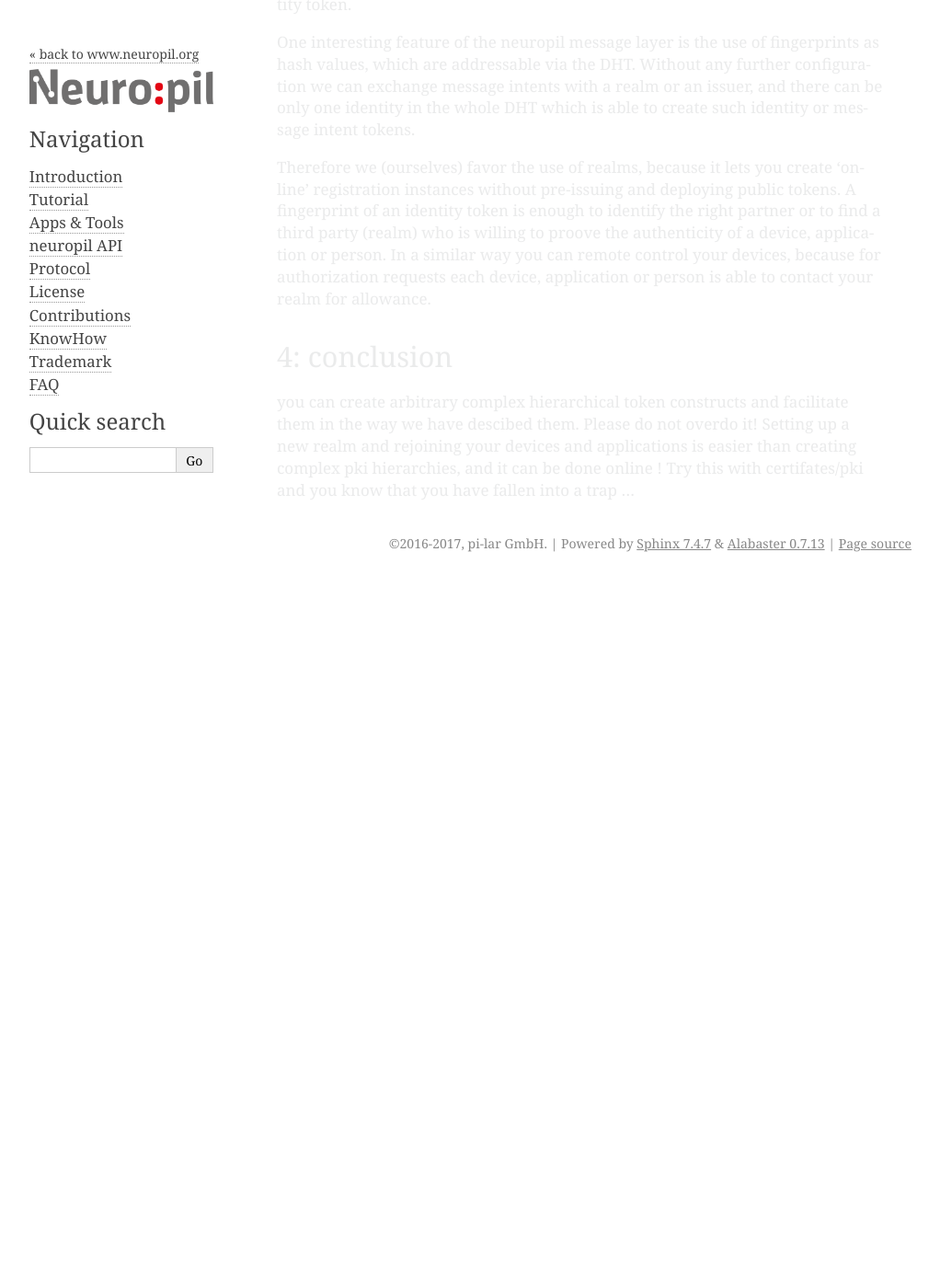
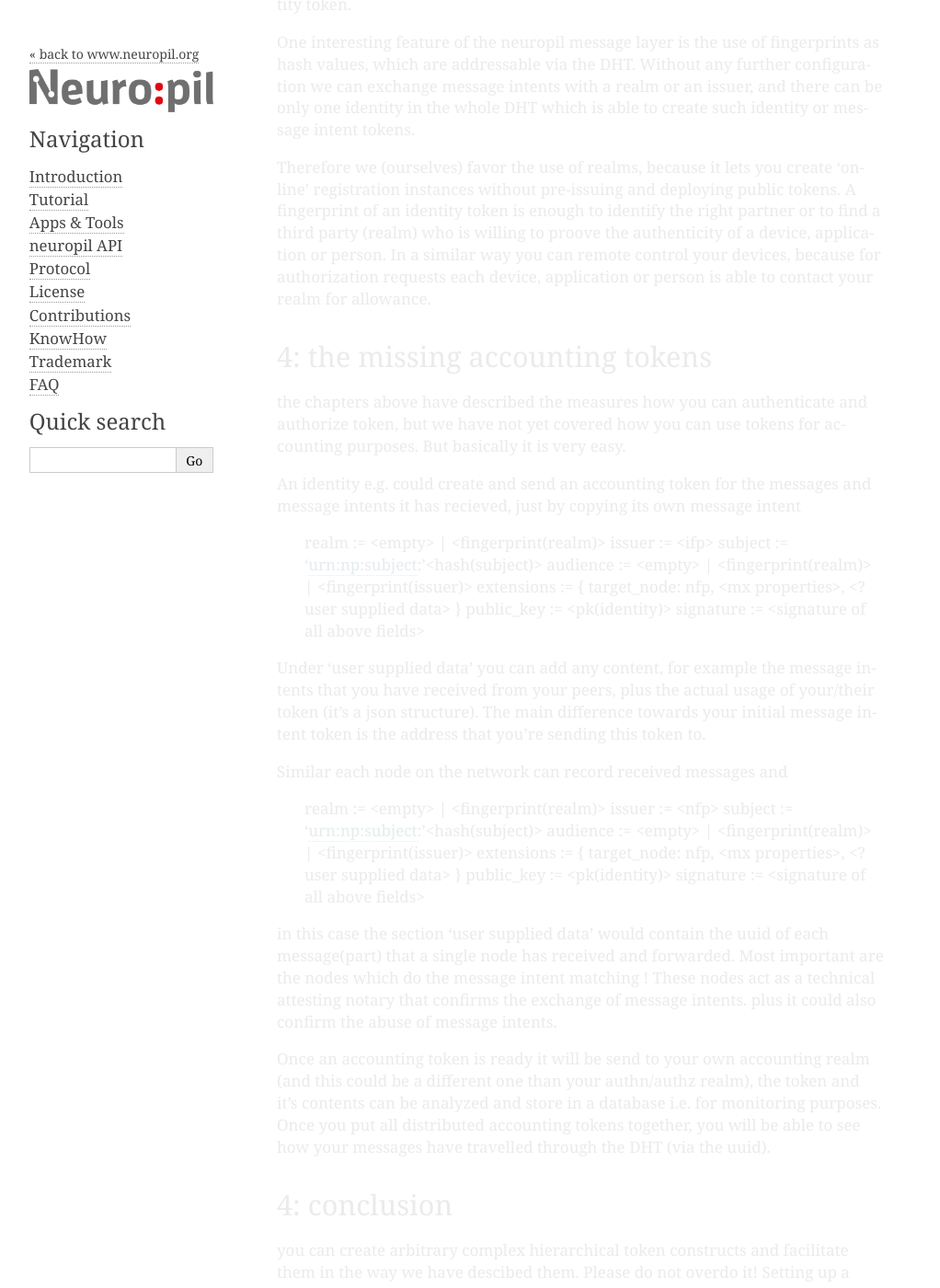
Before and after one commit to pi-lar/neuropil, a Sphinx documentation site: the page built from doc/source/token.rst, in a window 1280 px wide and 1400 px high, scrolled down 3104 px. Shown: the whole window at 92% size, without its empty margins (119-1141 px from the left). Built offline with Sphinx 7.4.7, drawn with Linux system fonts in a browser that asks for light colours; the version number could not be read and is left out; before the commit the page ends 3734 px from its top, so only the background shows below that; some of the changed text lies outside the part shown.

Commit message:
added accounting token

```diff
--- a/doc/source/token.rst
+++ b/doc/source/token.rst
@@ -78,7 +78,7 @@ and imported and are available in the userspace.
 
    realm      := <empty> | <fingerprint(realm)>                               64
    issuer     := <empty> | <fingerprint(issuer)>                              64
-   subject    := 'urn:np:id:'<hash(userdata)>'                               255
+   subject    := 'urn:np:id:'<hash(userdata)>                                255
    audience   := <empty> | <fingerprint(realm)> | <fingerprint(issuer)>       64
    extensions := { target_node: nfp, <?user supplied data> }              min 64
    public_key := <pk(identity)>                                               32
@@ -114,8 +114,8 @@ If an identity would like to exchange informations with another identity in the
 intents, where we use token again.:
 
    realm      := <empty> | <fingerprint(realm)>
-   issuer     := <empty> | <ifp> | <fingerprint(issuer)>
-   subject    := 'urn:np:subject:'<hash(subject)>'
+   issuer     := <ifp>
+   subject    := 'urn:np:subject:'<hash(subject)>
    audience   := <empty> | <fingerprint(realm)> | <fingerprint(issuer)>
    extensions := { target_node: nfp, <mx properties>, <?user supplied data> }
    public_key := <pk(identity)>
@@ -152,6 +152,46 @@ to find a third party (realm) who is willing to proove the authenticity of a dev
 In a similar way you can remote control your devices, because for authorization requests each device, application or
 person is able to contact your realm for allowance.
 
+4: the missing accounting tokens
+********************************
+the chapters above have described the measures how you can authenticate and authorize token, but we have not yet
+covered how you can use tokens for accounting purposes. But basically it is very easy.
+
+An identity e.g. could create and send an accounting token for the messages and message intents it has recieved, just
+by copying its own message intent
+
+   realm      := <empty> | <fingerprint(realm)>
+   issuer     := <ifp>
+   subject    := 'urn:np:subject:'<hash(subject)>
+   audience   := <empty> | <fingerprint(realm)> | <fingerprint(issuer)>
+   extensions := { target_node: nfp, <mx properties>, <?user supplied data> }
+   public_key := <pk(identity)>
+   signature  := <signature of all above fields>
+
+Under 'user supplied data' you can add any content, for example the message intents that you have received from your
+peers, plus the actual usage of your/their token (it's a json structure). The main difference towards your initial
+message intent token is the address that you're sending this token to.
+
+Similar each node on the network can record received messages and
+
+   realm      := <empty> | <fingerprint(realm)>
+   issuer     := <nfp>
+   subject    := 'urn:np:subject:'<hash(subject)>
+   audience   := <empty> | <fingerprint(realm)> | <fingerprint(issuer)>
+   extensions := { target_node: nfp, <mx properties>, <?user supplied data> }
+   public_key := <pk(identity)>
+   signature  := <signature of all above fields>
+
+in this case the section 'user supplied data' would contain the uuid of each message(part) that a single node has
+received and forwarded. Most important are the nodes which do the message intent matching ! These nodes act as a
+technical attesting notary that confirms the exchange of message intents. plus it could also confirm the abuse of
+message intents.
+
+Once an accounting token is ready it will be send to your own accounting realm (and this could be a different one
+than your authn/authz realm), the token and it's contents can be analyzed and store in a database i.e. for
+monitoring purposes. Once you put all distributed accounting tokens together, you will be able to see how your
+messages have travelled through the DHT (via the uuid).
+
 
 4: conclusion
 *************
```
Also changed, not shown: other parts of doc/source/token.rst (+3 -3 lines).
